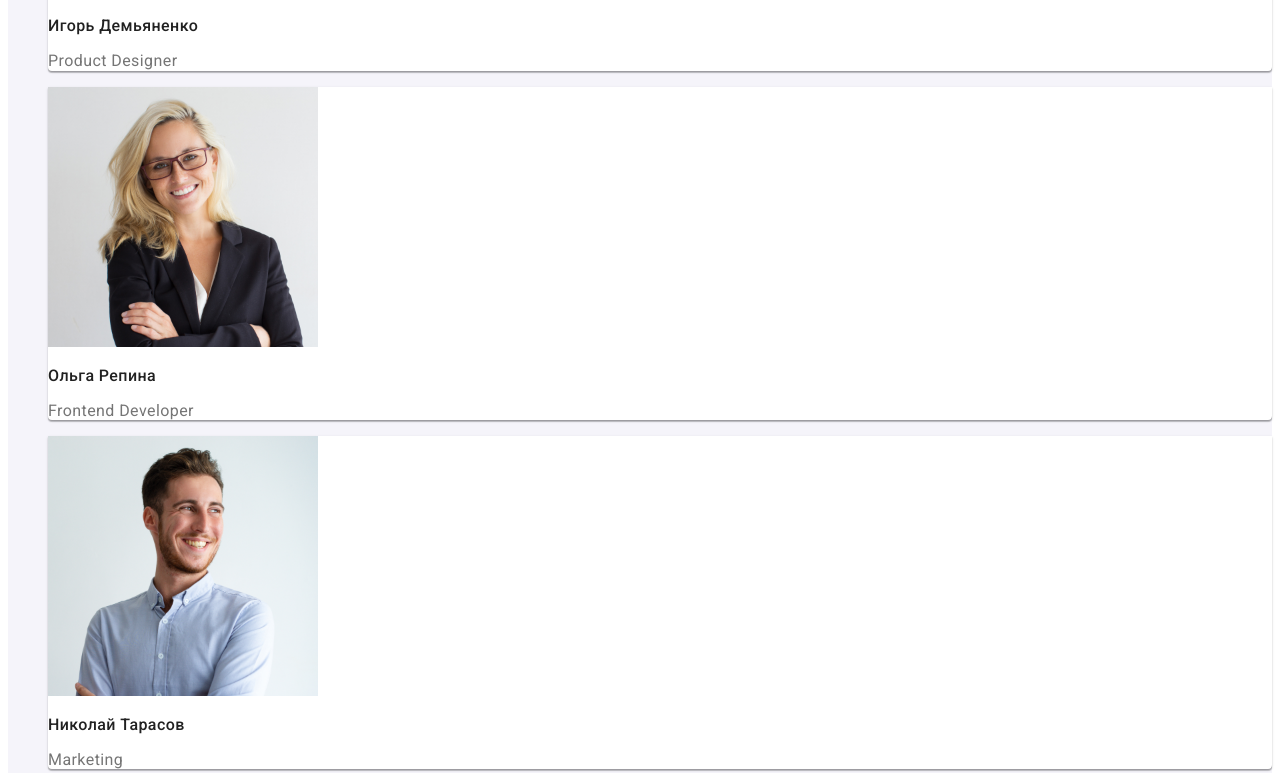
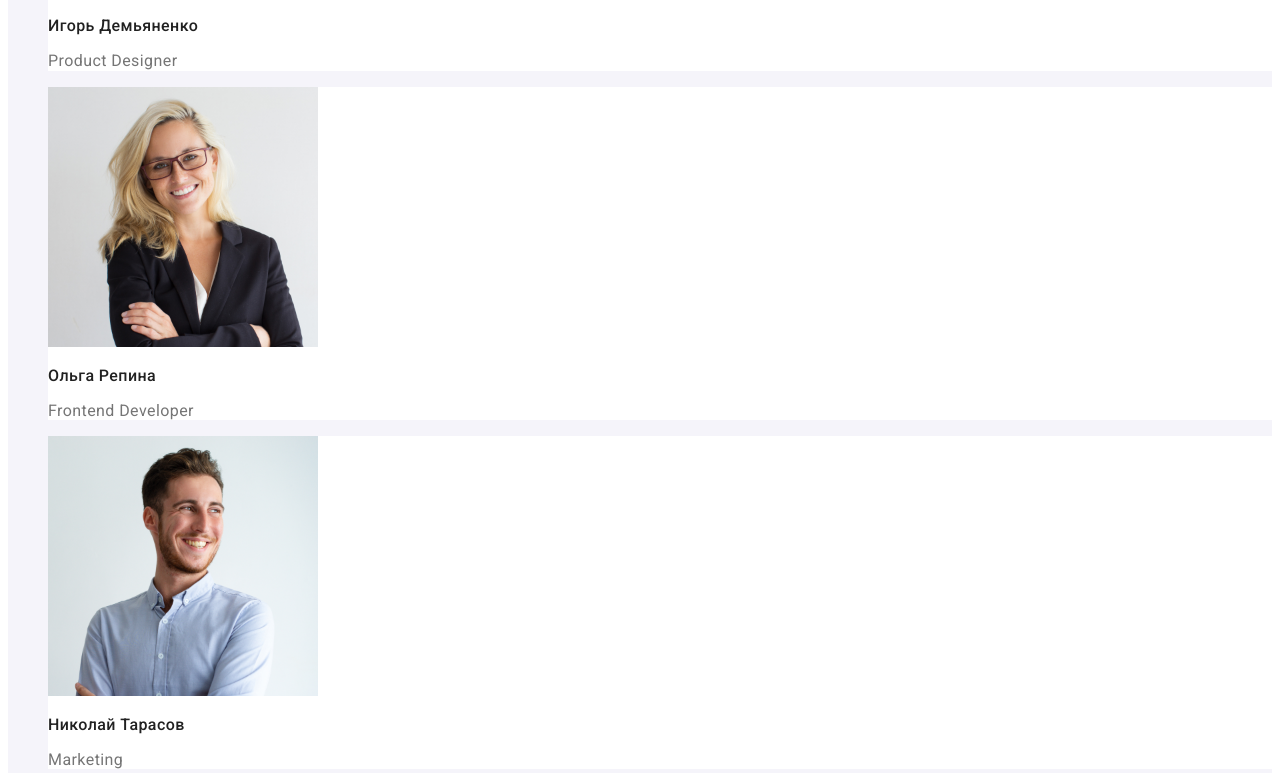
Before and after one commit to Babenko18/goit-markup-hw-02, a plain HTML site: page index.html in a window 1280 px wide. Shown: the part 1920-2693 px from the top of the page. Drawn offline with Linux system fonts and the light colour scheme.

Commit message:
Update styles.css

```diff
--- a/css/styles.css
+++ b/css/styles.css
@@ -150,9 +150,9 @@ header {
 }
 
 .team-list > li {
-  box-shadow: 0px 1px 3px rgba(0, 0, 0, 0.12), 0px 1px 1px rgba(0, 0, 0, 0.14),
+  /* box-shadow: 0px 1px 3px rgba(0, 0, 0, 0.12), 0px 1px 1px rgba(0, 0, 0, 0.14),
     0px 2px 1px rgba(0, 0, 0, 0.2);
-  border-radius: 0px 0px 4px 4px;
+  border-radius: 0px 0px 4px 4px; */
   background: #ffffff;
 }
 
```
